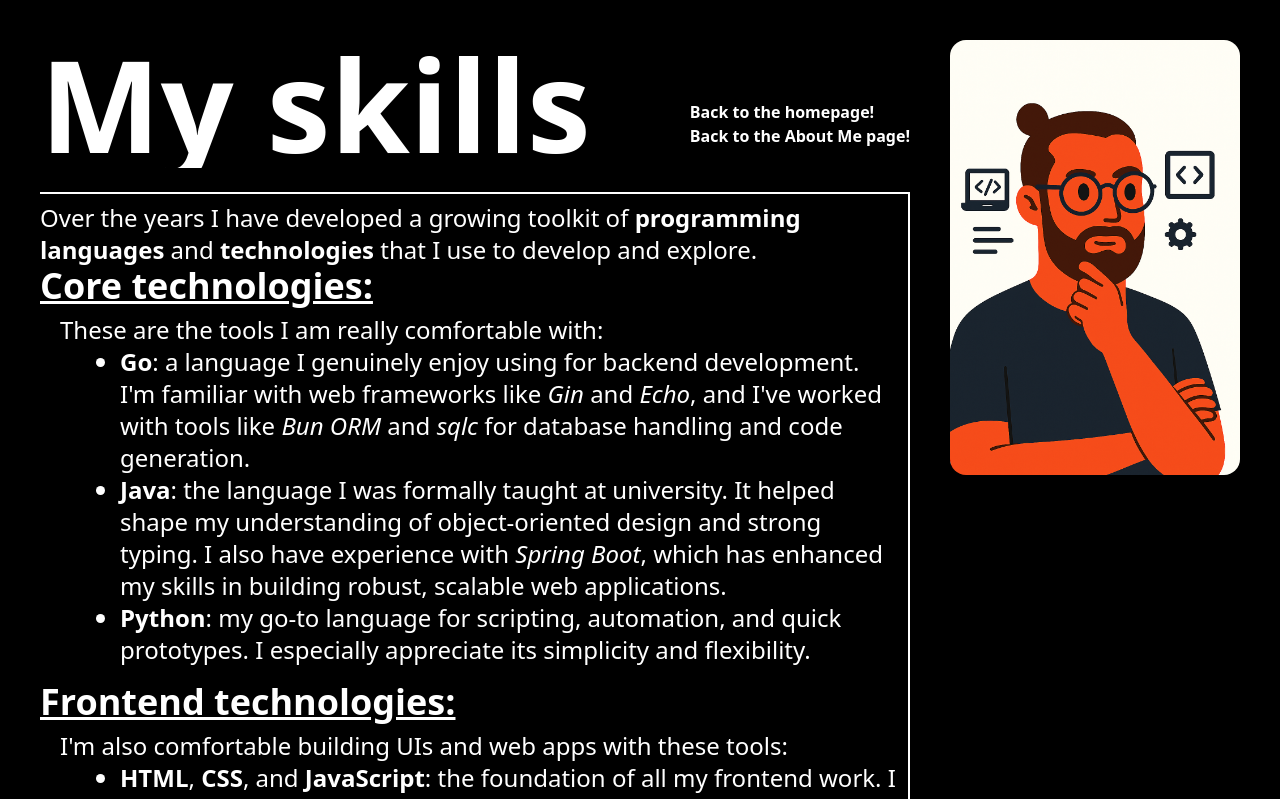
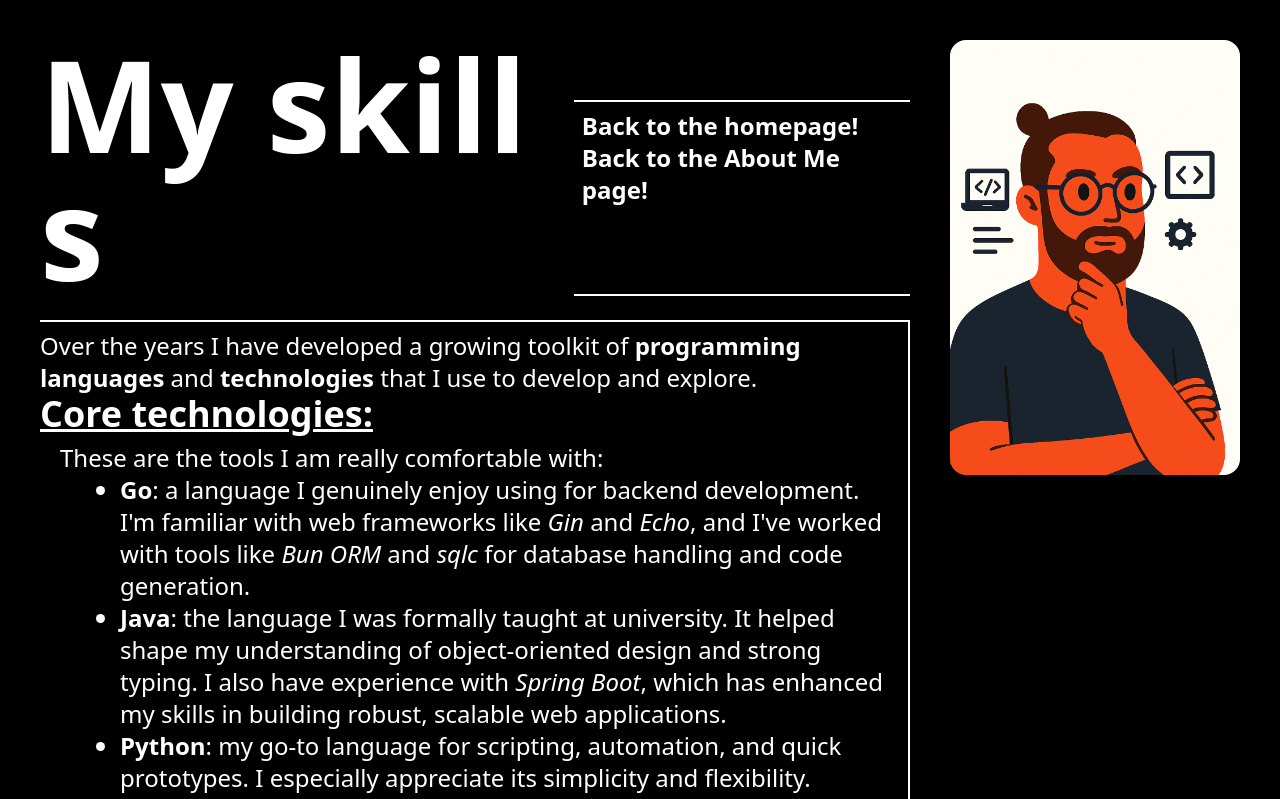
Before and after one commit to efive-dev/portfolio, a Vue app: page /about-me/skills in a window 1280 px wide. Shown: the top 799 px of the page. Built offline with nearby package versions, Linux system fonts and the light colour scheme; some icons are missing.

Commit message:
changed the links to be a bit bigger

```diff
--- a/src/views/AboutMeContent.vue
+++ b/src/views/AboutMeContent.vue
@@ -16,7 +16,9 @@
             root-margin="-100px"
             text-align="left"
           />
-          <ul class="ml-auto mt-15">
+          <ul
+            class="ml-auto mt-15 border-white border-t-2 border-b-2 text-2xl p-2"
+          >
             <li>
               <a
                 class="text-white text-right font-extrabold hover:underline"
--- a/src/views/ProjectsView.vue
+++ b/src/views/ProjectsView.vue
@@ -17,7 +17,9 @@
               root-margin="-100px"
               text-align="left"
             />
-            <ul class="ml-auto mt-15">
+            <ul
+              class="ml-auto mt-15 border-white border-t-2 border-b-2 text-2xl p-2"
+            >
               <li>
                 <a
                   class="text-white text-right font-extrabold hover:underline"
--- a/src/views/SkillContent.vue
+++ b/src/views/SkillContent.vue
@@ -16,7 +16,9 @@
             root-margin="-100px"
             text-align="left"
           />
-          <ul class="ml-auto mt-15">
+          <ul
+            class="ml-auto mt-15 border-white border-t-2 border-b-2 text-2xl p-2"
+          >
             <li>
               <a
                 class="text-white text-right font-extrabold hover:underline"
--- a/src/views/WhyMeContent.vue
+++ b/src/views/WhyMeContent.vue
@@ -16,7 +16,9 @@
             root-margin="-100px"
             text-align="left"
           />
-          <ul class="ml-auto mt-15">
+          <ul
+            class="ml-auto mt-15 border-white border-t-2 border-b-2 text-2xl p-2"
+          >
             <li>
               <a
                 class="text-white text-right font-extrabold hover:underline"
```
